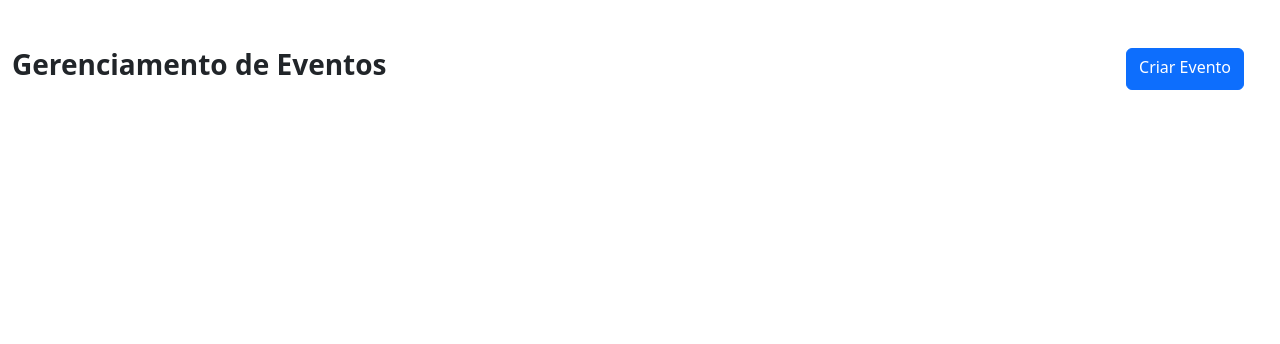
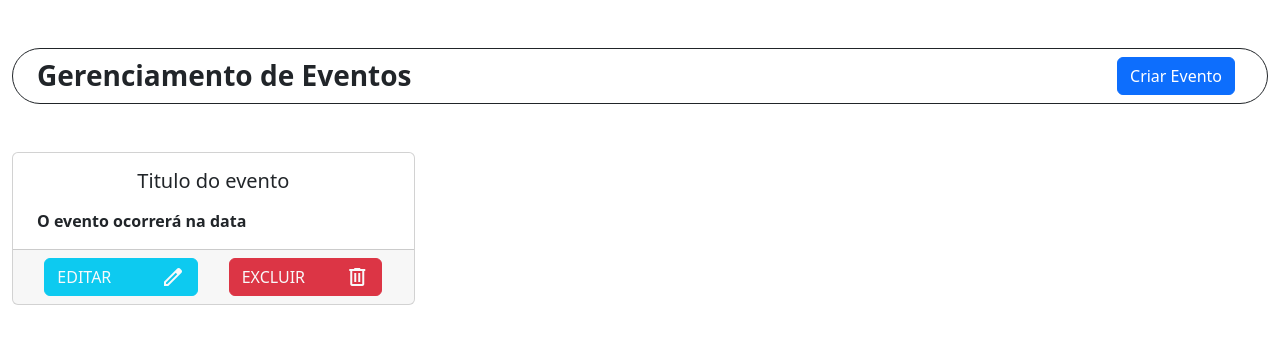
Before and after one commit to gota03/projeto_evento, a PHP site: page /app/view/VisualizarEventoView.php in a window 1280 px wide. Shown: the part 60-404 px from the top of the page. Run offline with PHP 8.4, Linux system fonts and the light colour scheme.

Commit message:
finalizado a interface de visualizar evento

```diff
--- a/app/includes/cabecalho.php
+++ b/app/includes/cabecalho.php
@@ -11,6 +11,7 @@ session_start();
     <meta name="viewport" content="width=device-width, initial-scale=1.0">
     <title>Eventos</title>
     <link rel="stylesheet" href="https://cdn.jsdelivr.net/npm/bootstrap@5.2.0-beta1/dist/css/bootstrap.min.css">
+    <link href="https://fonts.googleapis.com/css2?family=Material+Symbols+Outlined" rel="stylesheet" />
 
 </head>
 
--- a/app/view/VisualizarEventoView.php
+++ b/app/view/VisualizarEventoView.php
@@ -1,24 +1,60 @@
 <?php
-include_once("../includes/cabecalho.php");
+    include_once("../includes/cabecalho.php");
+    require_once("../model/EventoDAO.php");
+
+    $meuEventoDAO = new EventoDAO();
 ?>
 
  <main class="container-fluid mt-5">
 
-    <section class="d-flex justify-content-between">
+    <section class="d-flex justify-content-between border border-dark rounded-pill p-2">
 
-        <h3 class="fw-bold">Gerenciamento de Eventos</h3>
+        <h3 class="fw-bold ms-3 my-auto">Gerenciamento de Eventos</h3>
+
         <a href="CadastroView.php" class="btn btn-primary me-4">Criar Evento</a>
 
     </section>
 
     <section class="row row-cols-sm-1 row-cols-md-2 row-cols-lg-3 g-4">
 
+        <section>
 
+            <div class="card mt-5">
+
+                <img src="" alt="" class="card-img-top">
+
+                <div class="card-body">
+
+                    <h5 class="card-title text-center">Titulo do evento</h5>
+
+                    <p class="card-text fw-semibold mt-3 ms-2">O evento ocorrerá na data</p>
+
+                </div>
+
+                <div class="card-footer">
+
+                    <form action="" method="post" class="d-flex justify-content-around">
+
+                        <button type="submit" class="btn btn-info text-light col-5 d-flex justify-content-between align-items-center">
+                        EDITAR <span class="material-symbols-outlined">edit</span>
+                        </button>
+
+                        <button type="submit" class="btn btn-danger text-light col-5 d-flex justify-content-between align-items-center">
+                        EXCLUIR <span class="material-symbols-outlined ms-2">delete</span>
+                        </button>
+
+                    </form>
+
+                </div>
+
+            </div>
+
+        </section>
 
     </section>
 
  </main>
 
- <?php
+<?php
     include_once("../includes/rodape.php");
 ?>
```
Also changed, not shown: public/exemplos/condicional_php/index.php (added, +35 -0 lines).
